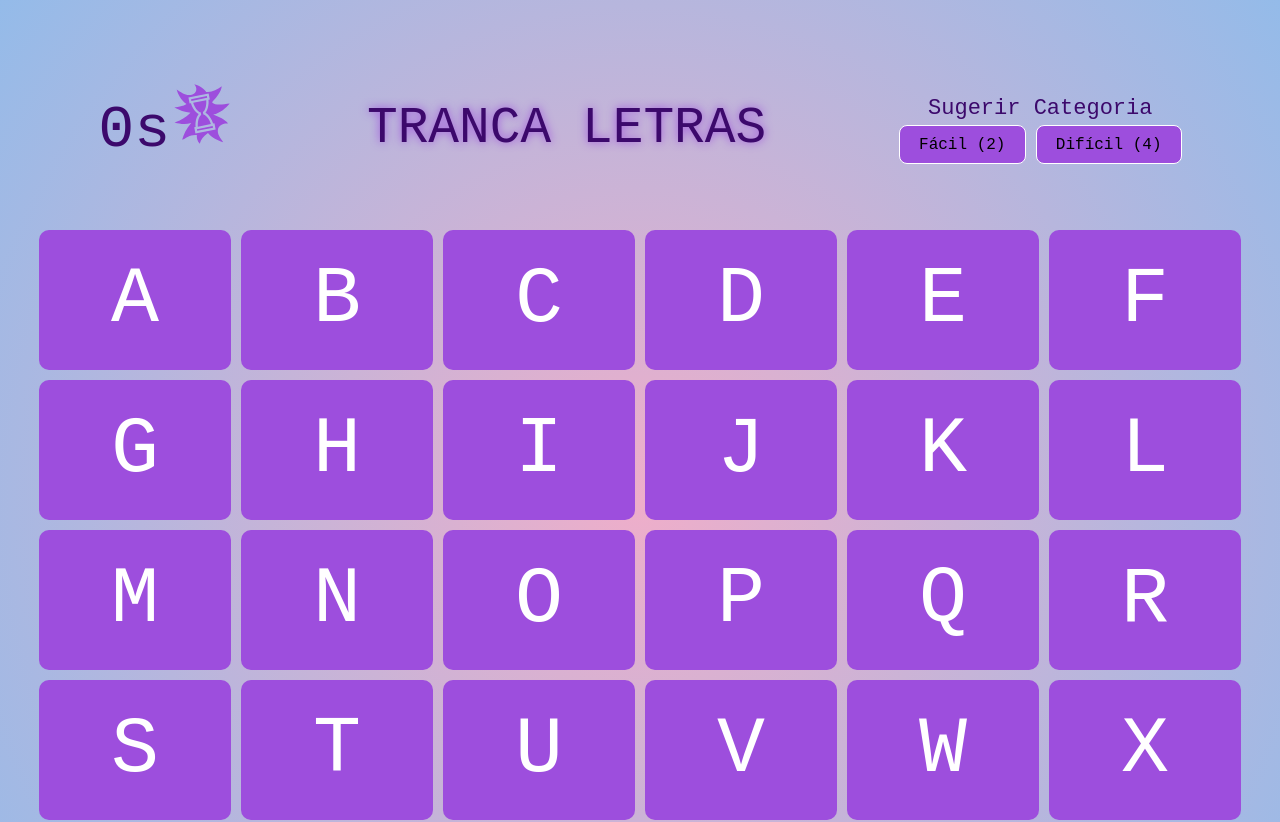
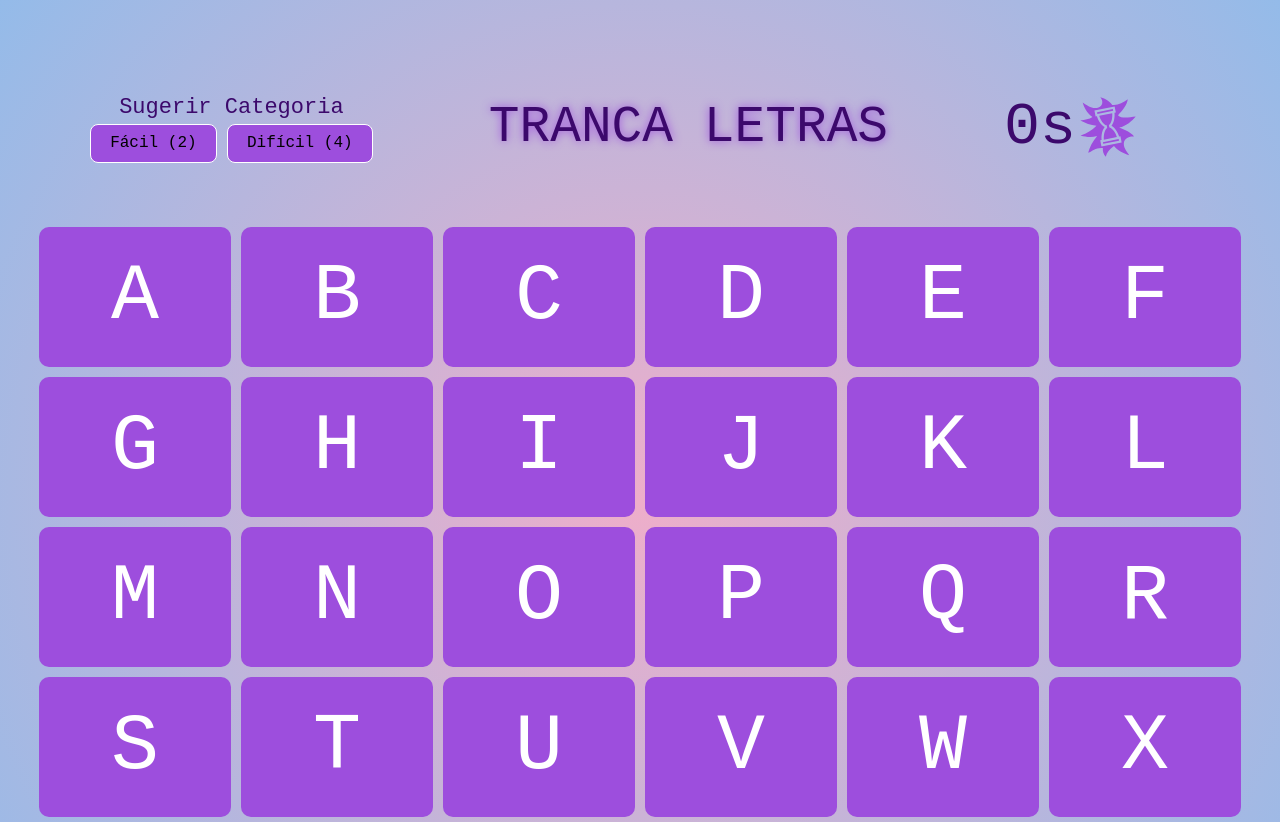
Before and after one commit to rafaellindemann/tranca-letra-pt-br, a React (Vite) app: page / in a window 1280 px wide. Shown: the top 822 px of the page. Built offline with nearby package versions, Linux system fonts and the light colour scheme; a web font is replaced by a local one.

Commit message:
Ajustes gerais de layout

```diff
--- a/src/App.css
+++ b/src/App.css
@@ -8,6 +8,7 @@
   margin: 0;
   padding: 2rem;
   text-align: center;
+  width: 100%;
 }
 
 
@@ -28,6 +29,11 @@ h1 {
   text-shadow: 0px 0px 10px #9d4edd;
   color: #3C096C;
 }
+
+/* h1:hover{
+  text-shadow: 0px 0px 10px #3C096C;
+  color: #9d4edd;
+} */
 
 p{
   margin: 0;
@@ -59,6 +65,9 @@ button:focus-visible {
   /* color: #9d4edd; */
   color: #3c096c;
   font-size: 60px;
+  display: flex;
+  justify-content: center;
+  align-items: center;
 }
 /*
 .ampuletas{
@@ -100,6 +109,22 @@ button:focus-visible {
   flex-wrap: wrap;
 }
 
+.currentLetter{
+  /* width: 40px;
+  height: 40px; */
+  margin: 5px;
+  font-size: 80px;
+  background-color: #9d4edd;
+  color: #fff;
+  border: none;
+  border-radius: 10px;
+  cursor: pointer;
+  display: flex;
+  justify-content: center;
+  align-items: center;
+  padding: 0 20px;
+}
+
 .card {
   padding: 2em;
 }
@@ -108,22 +133,7 @@ button:focus-visible {
   color: #888;
 }
 
-/* App.css */
 
-/* Tamanho padrão dos botões */
-/* .button {
-  width: 140px;
-  height: 140px;
-  margin: 5px;
-  font-size: 80px;
-  background-color: #9d4edd;
-  color: #fff;
-  border: none;
-  border-radius: 10px;
-  cursor: pointer;
-
-
-} */
 
 .button {
   width: 140px;
--- a/src/App.jsx
+++ b/src/App.jsx
@@ -112,21 +112,8 @@ function App() {
   return (
     <div style={{ textAlign: 'center' }}>
       <div className="header">
-        <div>
-          {true && (
-            <div style={{ display: 'flex', flexDirection: 'row', justifyContent: 'space-around', alignItems: 'center' }}>
-              {/* <h2 className='letra'>⏳{timeLeft}s⏳</h2> */}
-              <h2 className='letra'>
-                {timeLeft}s
-                <img src="/game-icons--extra-time.svg" alt="" className='ampuletas'/>
-                {/* <img src="/game-icons--solar-time.svg" alt="" className='ampuletas'/> */}
-                </h2>
-              <h2 className='letra'>{currentLetter} </h2>
-            </div>
-          )}
-        </div>
-        {/* <h1 className='terco'><img src="/tranca-letras2.png" alt="Tranca Letras" /></h1> */}
-        <h1 className='terco'>TRANCA LETRAS</h1>
+
+
         <div className='painelBotoes'>
           <p>Sugerir Categoria</p>
           <div className='botoes'>
@@ -138,7 +125,25 @@ function App() {
             {categoria && <p> #{categoria}</p>}
           </div>
         </div>
+        {/* <h1 className='terco'><img src="/tranca-letras2.png" alt="Tranca Letras" /></h1> */}
+        <h1 className='terco'>TRANCA LETRAS</h1>
+
+        <div>
+          {true && (
+            <div style={{ display: 'flex', flexDirection: 'row', justifyContent: 'space-around', alignItems: 'center' }}>
+              {/* <h2 className='letra'>⏳{timeLeft}s⏳</h2> */}
+              <h2 className='letra'>
+                {timeLeft}s
+                <img src="/game-icons--extra-time.svg" alt="" className='ampuletas'/>
+                {/* <img src="/game-icons--solar-time.svg" alt="" className='ampuletas'/> */}
+                </h2>
+              <h2 className='letra currentLetter'>{currentLetter} </h2>
+            </div>
+          )}
+        </div>
       </div>
+
+
       <div className='divLetras'>
         {alfabeto.map((letter) => (
           <button
```
